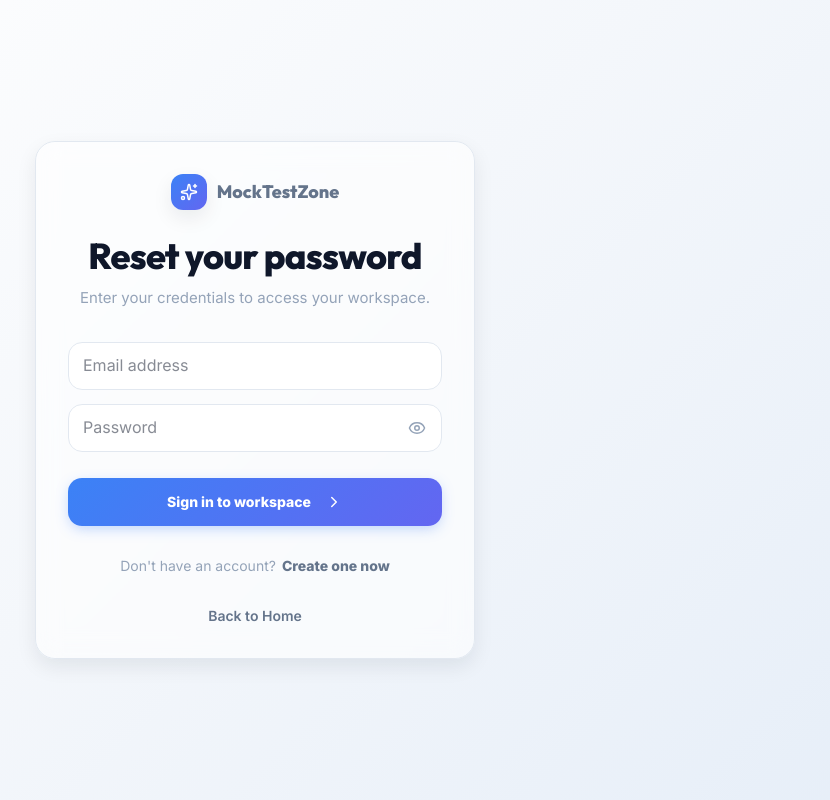
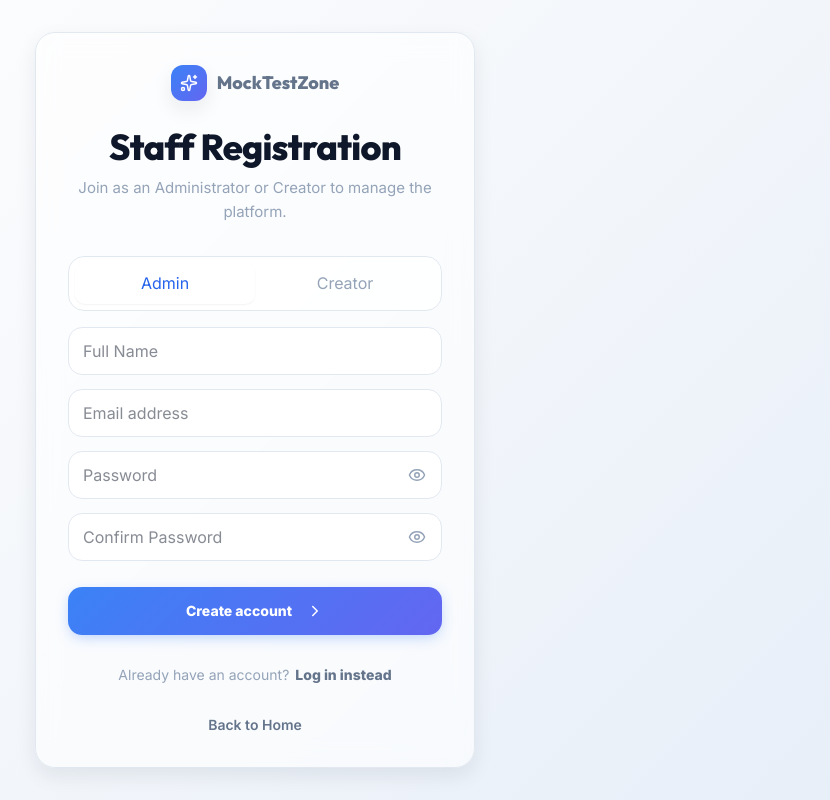
Before and after one commit to anshu-sharma0/mock-test, a Next.js app: page /auth/admin-signup in a window 1280 px wide. Shown: the whole page, without its empty margins (385-1215 px from the left). Built offline with nearby package versions, Linux system fonts and the light colour scheme.

Commit message:
feat: implement role-based access control with JWT verification and add admin signup support

```diff
--- a/app/_components/auth/AuthForm.tsx
+++ b/app/_components/auth/AuthForm.tsx
@@ -4,14 +4,18 @@ import { useState } from "react";
 import Link from "next/link";
 import { useRouter } from "next/navigation";
 import { ChevronRight, Eye, EyeOff } from "lucide-react";
-import { GradientButton } from "@/app/_components/ui/GradientButton";
 
-export function AuthForm({ mode }: { mode: string }) {
+interface AuthFormProps {
+  mode: string;
+  allowedRoles?: ("Student" | "Creator" | "Admin")[];
+}
+
+export function AuthForm({ mode, allowedRoles = ["Student"] }: AuthFormProps) {
   const router = useRouter();
   const [showPassword, setShowPassword] = useState(false);
   const [showConfirmPassword, setShowConfirmPassword] = useState(false);
 
-  const [role, setRole] = useState("Student");
+  const [role, setRole] = useState(allowedRoles[0]);
   const [name, setName] = useState("");
   const [email, setEmail] = useState("");
   const [password, setPassword] = useState("");
@@ -80,8 +84,9 @@ export function AuthForm({ mode }: { mode: string }) {
 
       {isSignup && (
         <div className="flex flex-col gap-4">
+          {allowedRoles.length > 1 && (
             <div className="flex flex-wrap bg-[var(--surface-hover)] p-1.5 rounded-2xl border border-[var(--border)]">
-            {["Student", "Creator"].map((r) => (
+              {allowedRoles.map((r) => (
                 <button
                   key={r}
                   type="button"
@@ -95,6 +100,7 @@ export function AuthForm({ mode }: { mode: string }) {
                 </button>
               ))}
             </div>
+          )}
           <input
             className="input"
             placeholder="Full Name"
--- a/app/auth/[mode]/page.tsx
+++ b/app/auth/[mode]/page.tsx
@@ -40,7 +40,7 @@ export default function AuthPage({ params }: { params: Promise<{ mode: string }>
           </div>
         </div>
 
-        <AuthForm mode={mode} />
+        <AuthForm mode={mode} allowedRoles={["Student"]} />
       </GlassCard>
     </div>
   );
--- /dev/null
+++ b/app/auth/admin-signup/page.tsx
@@ -0,0 +1,30 @@
+"use client";
+
+import { GlassCard } from "@/app/_components/ui/GlassCard";
+import { Logo } from "@/app/_components/ui/Logo";
+import { AuthForm } from "@/app/_components/auth/AuthForm";
+
+export default function AdminSignupPage() {
+  return (
+    <div className="page flex items-center justify-center min-h-screen p-4">
+      <GlassCard
+        padding="large"
+        className="w-full max-w-[440px]"
+      >
+        <div className="flex flex-col items-center gap-6 text-center">
+          <Logo />
+          <div>
+            <h1 className="h2 text-[28px]">
+              Staff Registration
+            </h1>
+            <p className="muted mt-2 text-[15px]">
+              Join as an Administrator or Creator to manage the platform.
+            </p>
+          </div>
+        </div>
+
+        <AuthForm mode="signup" allowedRoles={["Admin", "Creator"]} />
+      </GlassCard>
+    </div>
+  );
+}
--- a/package.json
+++ b/package.json
@@ -10,6 +10,7 @@
   },
   "dependencies": {
     "bcryptjs": "^3.0.3",
+    "jose": "^6.2.3",
     "jsonwebtoken": "^9.0.3",
     "lucide-react": "^1.24.0",
     "mongoose": "^9.7.4",
--- /dev/null
+++ b/proxy.ts
@@ -0,0 +1,76 @@
+import { NextResponse } from "next/server";
+import type { NextRequest } from "next/server";
+import { jwtVerify } from "jose";
+
+const JWT_SECRET = process.env.JWT_SECRET || "fallback_secret_key_change_me_in_prod";
+const key = new TextEncoder().encode(JWT_SECRET);
+
+export async function proxy(request: NextRequest) {
+  const token = request.cookies.get("token")?.value;
+  const path = request.nextUrl.pathname;
+
+  // Define public paths that shouldn't be protected
+  const isPublicPath = path === "/" || path.startsWith("/api") || path.startsWith("/_next") || path.includes(".");
+
+  // Auth paths
+  const isAuthPath = path.startsWith("/auth");
+
+  // If no token
+  if (!token) {
+    if (isAuthPath || isPublicPath) {
+      return NextResponse.next();
+    }
+    // Redirect to login if trying to access protected routes without token
+    return NextResponse.redirect(new URL("/auth/login", request.url));
+  }
+
+  // Verify token
+  try {
+    const { payload } = await jwtVerify(token, key);
+    const role = payload.role as string;
+
+    // Redirect authenticated users away from auth pages
+    if (isAuthPath) {
+      if (role === "Admin") {
+        return NextResponse.redirect(new URL("/admin", request.url));
+      } else if (role === "Creator") {
+        return NextResponse.redirect(new URL("/creator", request.url));
+      } else {
+        return NextResponse.redirect(new URL("/app", request.url));
+      }
+    }
+
+    // Role-based route protection
+    if (path.startsWith("/admin") && role !== "Admin") {
+      return NextResponse.redirect(new URL("/auth/login", request.url));
+    }
+
+    if (path.startsWith("/creator") && role !== "Creator" && role !== "Admin") {
+      return NextResponse.redirect(new URL("/auth/login", request.url));
+    }
+
+    if (path.startsWith("/app") && role !== "Student") {
+      return NextResponse.redirect(new URL("/auth/login", request.url));
+    }
+
+    return NextResponse.next();
+  } catch (error) {
+    // Invalid token, clear it and redirect to login
+    const response = NextResponse.redirect(new URL("/auth/login", request.url));
+    response.cookies.delete("token");
+    return response;
+  }
+}
+
+export const config = {
+  matcher: [
+    /*
+     * Match all request paths except for the ones starting with:
+     * - api (API routes)
+     * - _next/static (static files)
+     * - _next/image (image optimization files)
+     * - favicon.ico, sitemap.xml, robots.txt (metadata files)
+     */
+    '/((?!api|_next/static|_next/image|favicon.ico|sitemap.xml|robots.txt).*)',
+  ],
+};
```
Also changed, not shown: 1 other file (tests, documents, lock files or other folders). Lines whose indentation alone changed are shown as unchanged.
